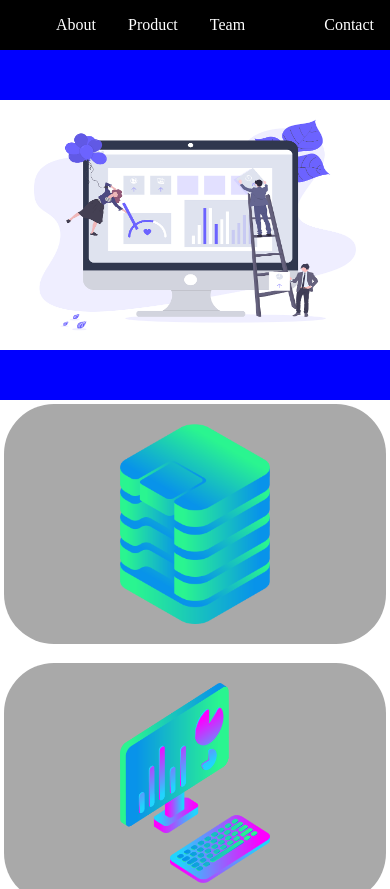
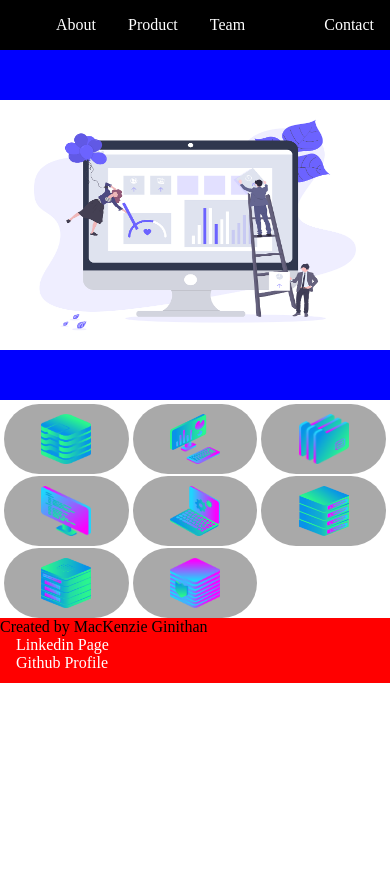
Before and after one commit to mackg867/LayoutPage, a plain HTML site: page index.html in a window 390 px wide. Shown: the top 889 px of the page. After the commit the page ends 844 px from the top, so only its background shows below. Drawn offline with Linux system fonts and the light colour scheme.

Commit message:
Updated media query for project grid

```diff
--- a/style2.css
+++ b/style2.css
@@ -16,8 +16,6 @@ body{
     .header {
         background-color: black;
     }
-    /*<550 gets you a single project*/
-    /*>800 gets you 3 projects*/
 }
 
 ul {
@@ -49,7 +47,7 @@ a {
 
 .project_grid {
     display: grid;
-    grid-template-columns: repeat(auto-fill, minmax(250px, 1fr));
+    grid-template-columns: repeat(auto-fill, minmax(100px, 1fr));
     padding: 1%;
     grid-gap: 1%;
 }
@@ -70,6 +68,15 @@ a {
     margin: 20px;
 }
 
+@media only screen and (max-width: 600px) {
+    .project_images {
+        height: 50px;
+        width: 50px;
+        margin: 10px;
+    }
+}
+
+
 .footer {
     height: 65px;
     background-color: red;
```
